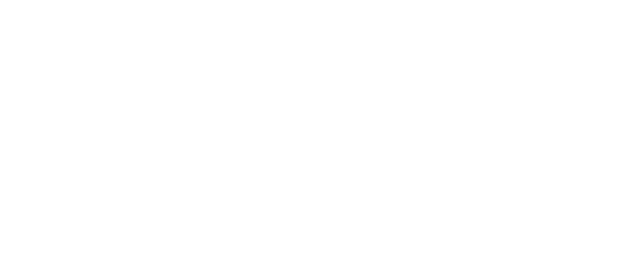
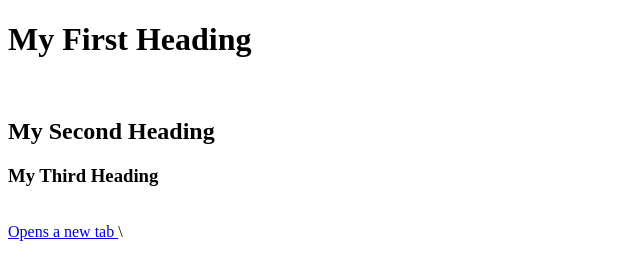
Before and after one commit to NicholasHanashiro/Web-Design-Challenge, a plain HTML site: page index.html in a window 1280 px wide. Shown: the whole page, without its empty margins (0-640 px from the left). Drawn offline with Linux system fonts and the light colour scheme.

Commit message:
working on it, and added picture for practice

```diff
--- a/index.html
+++ b/index.html
@@ -1,8 +1,24 @@
 <!DOCTYPE html>
 <html>
+    <head>
+        <meta charset="UTF=8">
+        <title> PAGE TITLE </title>
+    </head>
+
+    <body>
+        <h1> My First Heading </h1>
+        <br>
+        <h2> My Second Heading </h2>
+        <h3> My Third Heading </h3>
+
+        <!-- <img src= "ryoma.jpeg"> -->
+        <br>
+
+        <a href='https://www.google.com' target="_blank">
+        Opens a new tab  </a>\
 
 
 
-
+    </body>
 
 </html>
```
Also changed, not shown: ryoma.jpeg (added).
